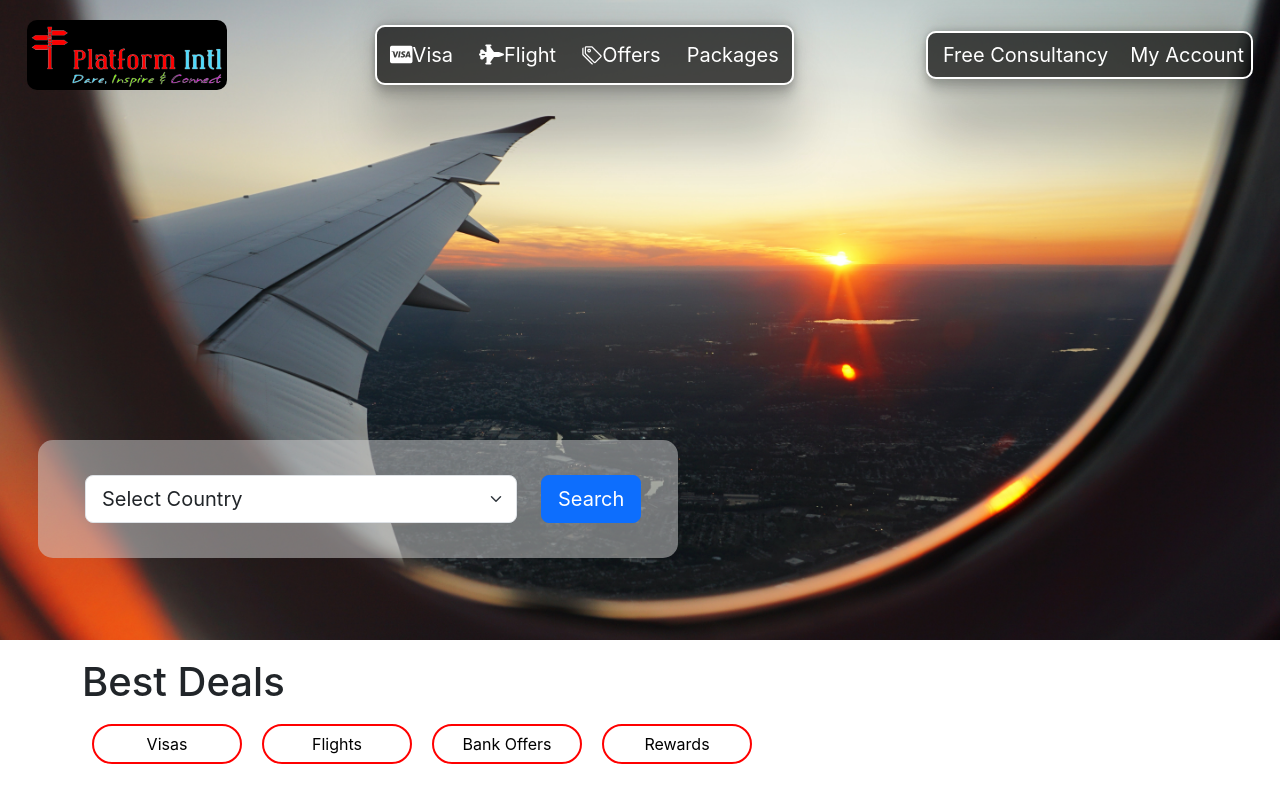
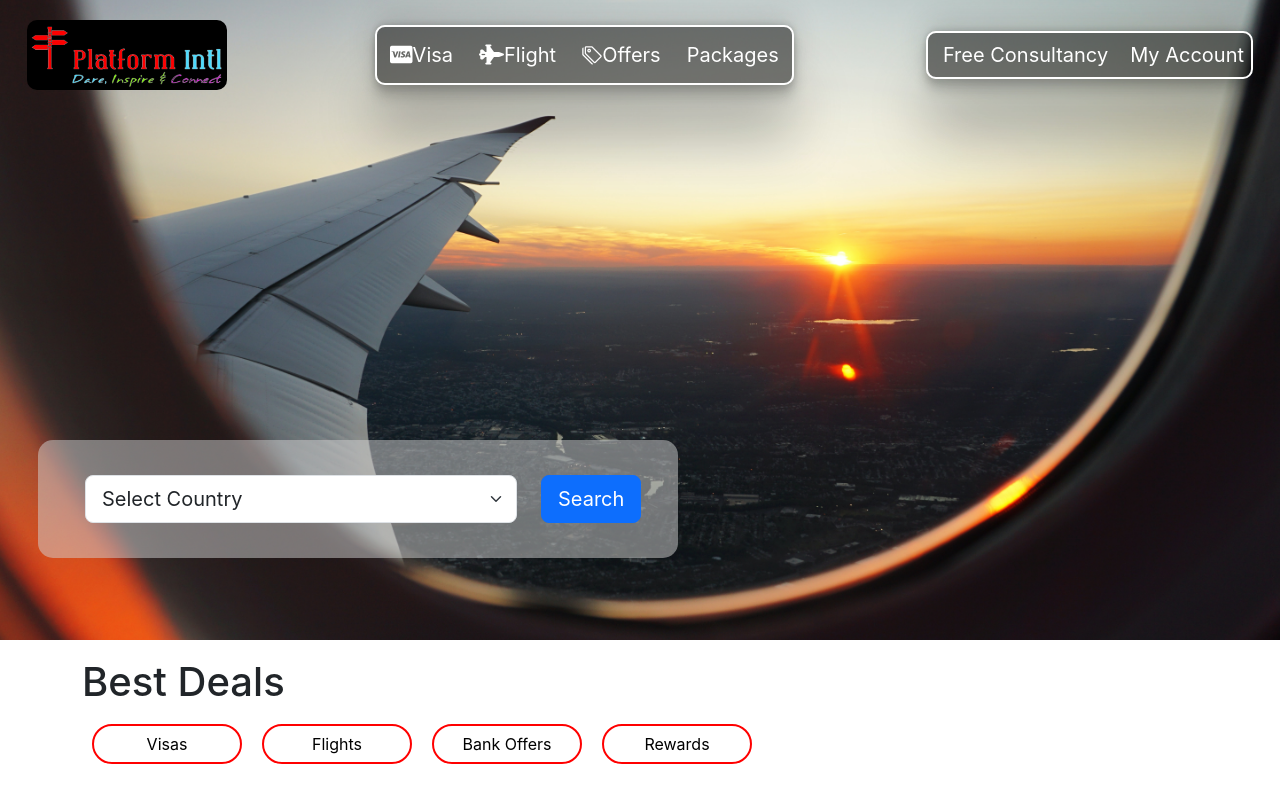
Before and after one commit to UmerYasir718/Travel_and_Tourism, a React (Create React App) app: page / in a window 1280 px wide. Shown: the top 800 px of the page. Built offline with nearby package versions, Linux system fonts and the light colour scheme.

Commit message:
UmerYasir718

```diff
--- a/src/App.css
+++ b/src/App.css
@@ -50,7 +50,7 @@
   align-content: center;
   align-items: center;
   margin: auto;
-  background-color: rgb(0, 0, 0, 0.7);
+  background-color: rgb(0, 0, 0, 0.5);
   border-radius: 10px;
   border: 2px solid white;
   box-shadow: rgba(0, 0, 0, 0.25) 0px 54px 55px, rgba(0, 0, 0, 0.12) 0px -12px 30px, rgba(0, 0, 0, 0.12) 0px 4px 6px, rgba(0, 0, 0, 0.17) 0px 12px 13px, rgba(0, 0, 0, 0.09) 0px -3px 5px;
@@ -83,7 +83,7 @@ nav .active {
 }
 
 .navBtnGroup {
-  background-color: rgb(0, 0, 0, 0.7);
+  background-color: rgb(0, 0, 0, 0.5);
   border-radius: 10px;
   border: 2px solid white;
   box-shadow: rgba(0, 0, 0, 0.25) 0px 54px 55px, rgba(0, 0, 0, 0.12) 0px -12px 30px, rgba(0, 0, 0, 0.12) 0px 4px 6px, rgba(0, 0, 0, 0.17) 0px 12px 13px, rgba(0, 0, 0, 0.09) 0px -3px 5px;
```
